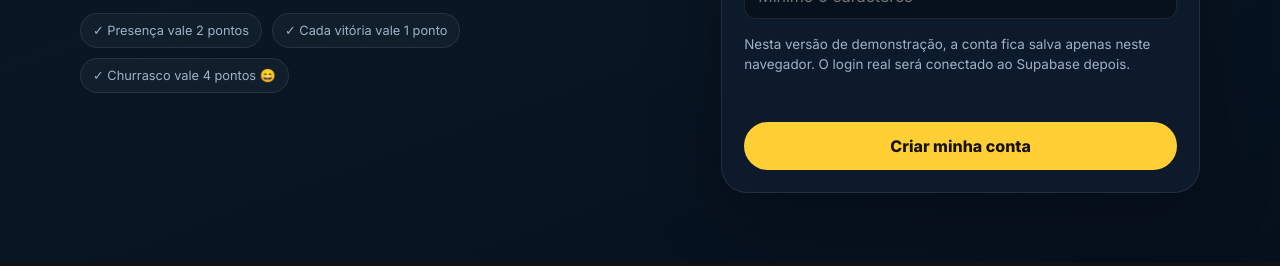
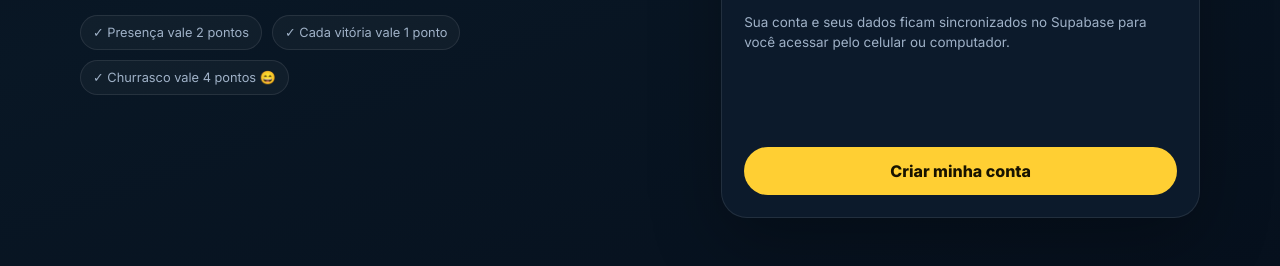
Before and after one commit to LucasVaneli/FuteMatch, a website with bundled scripts: page index.html in a window 1280 px wide. Both pictures are taken after a click on the button "Criar conta". Shown: the part 537-803 px from the top of the page. Built offline with nearby package versions, Linux system fonts and the light colour scheme.

```diff
--- a/index.html
+++ b/index.html
@@ -52,7 +52,8 @@
           <label><span>Lado que joga</span><select id="register-side" required><option value="">Selecione</option><option value="left">Esquerda</option><option value="right">Direita</option></select></label>
         </div>
         <label><span>Senha</span><input id="register-password" type="password" autocomplete="new-password" minlength="6" placeholder="Mínimo 6 caracteres" required /></label>
-        <p class="form-hint">Nesta versão de demonstração, a conta fica salva apenas neste navegador. O login real será conectado ao Supabase depois.</p>
+        <p class="form-hint">Sua conta e seus dados ficam sincronizados no Supabase para você acessar pelo celular ou computador.</p>
+        <p id="register-message" class="form-success" role="status"></p>
         <p id="register-error" class="form-error" role="alert"></p>
         <button class="button button--primary button--full" type="submit">Criar minha conta</button>
       </form>
```
